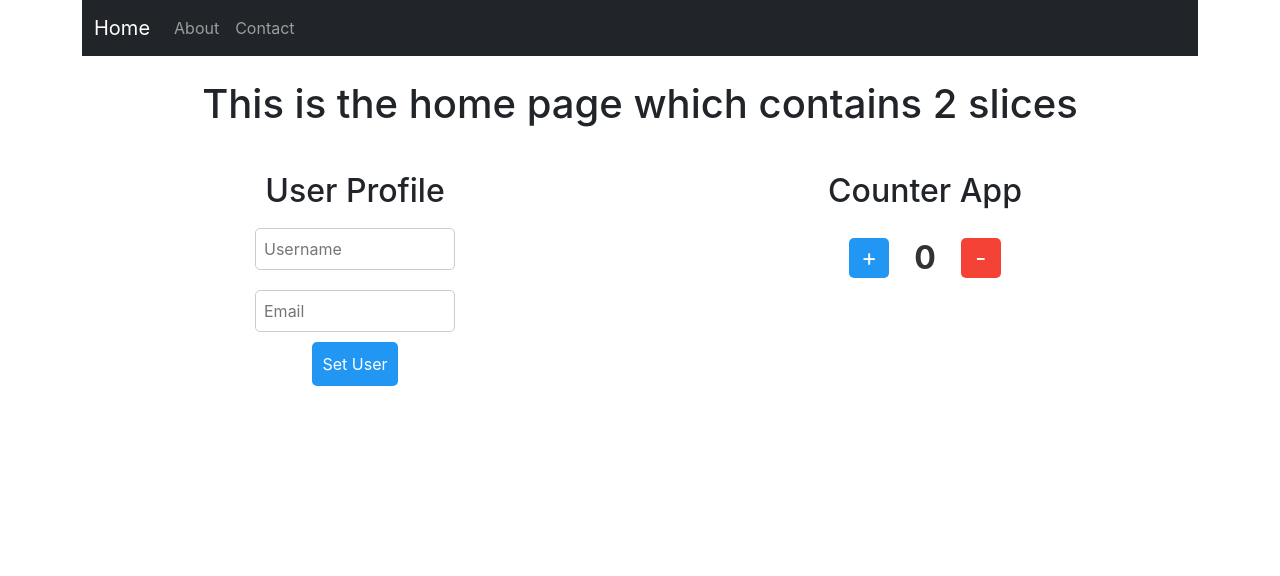
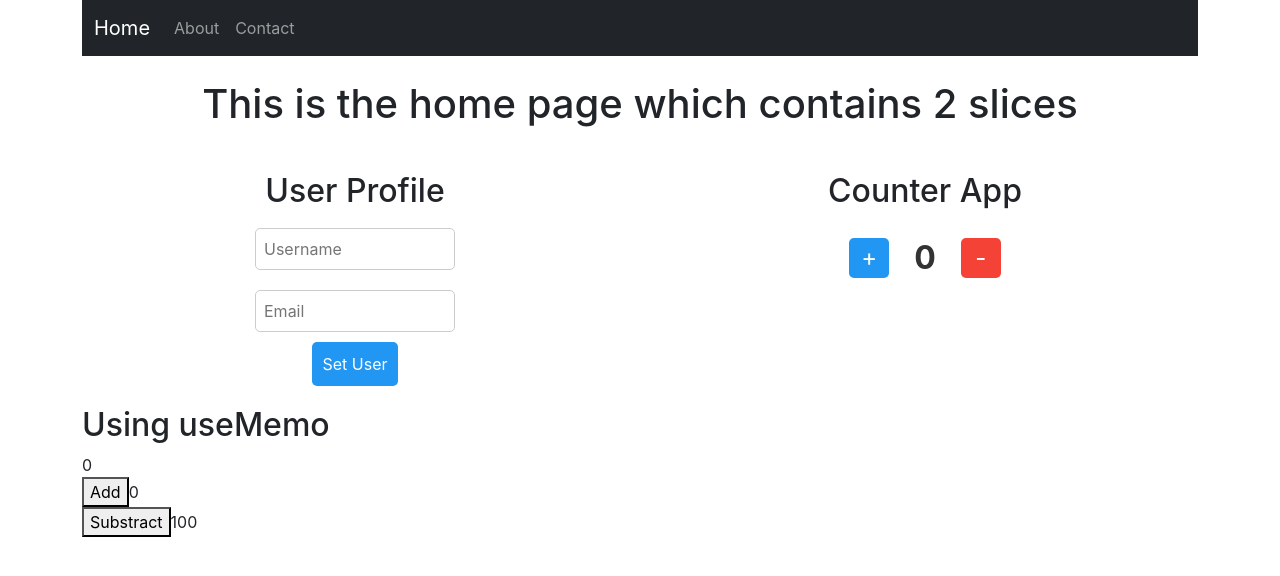
Before and after one commit to Jaydeepsolanki7/multipleSlice, a React (Create React App) app: page / in a window 1280 px wide. Shown: the top 576 px of the page. Built offline with nearby package versions, Linux system fonts and the light colour scheme.

Commit message:
added use memo

```diff
--- /dev/null
+++ b/src/components/functionComponents/UseMemoLearning.jsx
@@ -0,0 +1,23 @@
+import React, { useMemo, useState } from 'react'
+
+function UseMemoLearning() {
+    const [add, setAdd] = useState(0)
+    const [minus, setMinus] = useState(100)
+    const multiplication = useMemo(function multiply(){
+        console.log("#######")
+        return add*10;
+    },[add])
+
+  return (
+    <div>
+        <h2>Using useMemo</h2>
+       {multiplication}<br/>
+      <button onClick={()=>setAdd(add+1)} >Add</button>
+      {add}<br/>
+      <button onClick={()=>setMinus(minus-1)}>Substract</button>
+      {minus}
+    </div>
+  )
+}
+
+export default UseMemoLearning
--- a/src/pages/Home.jsx
+++ b/src/pages/Home.jsx
@@ -1,6 +1,7 @@
 import React from 'react'
 import { Counter } from '../features/counter/Counter'
 import User from '../features/users/User'
+import UseMemoLearning from '../components/functionComponents/UseMemoLearning';
 
 function Home() {
   return (
@@ -14,6 +15,8 @@ function Home() {
           <Counter />
         </div>
       </div>
+
+      <UseMemoLearning/>
     </div>
   );
 }
```
